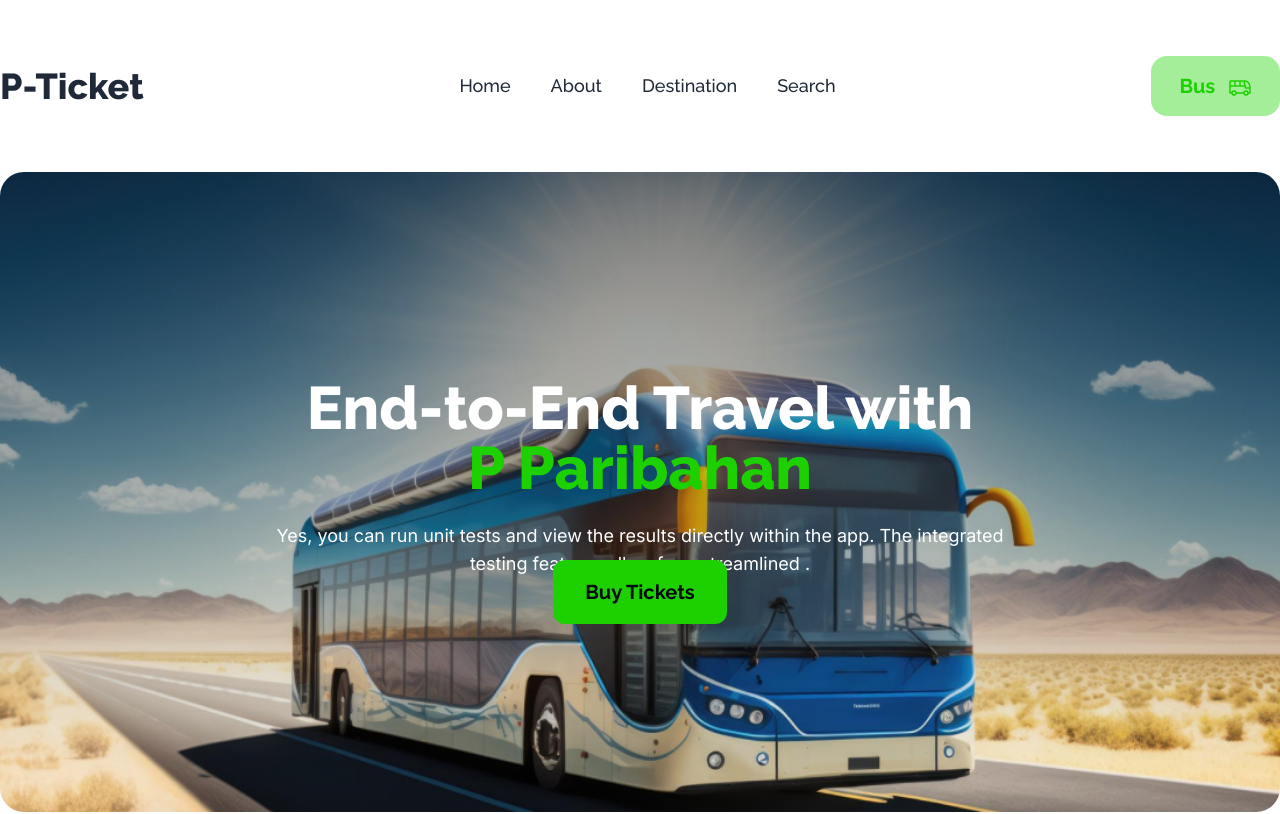
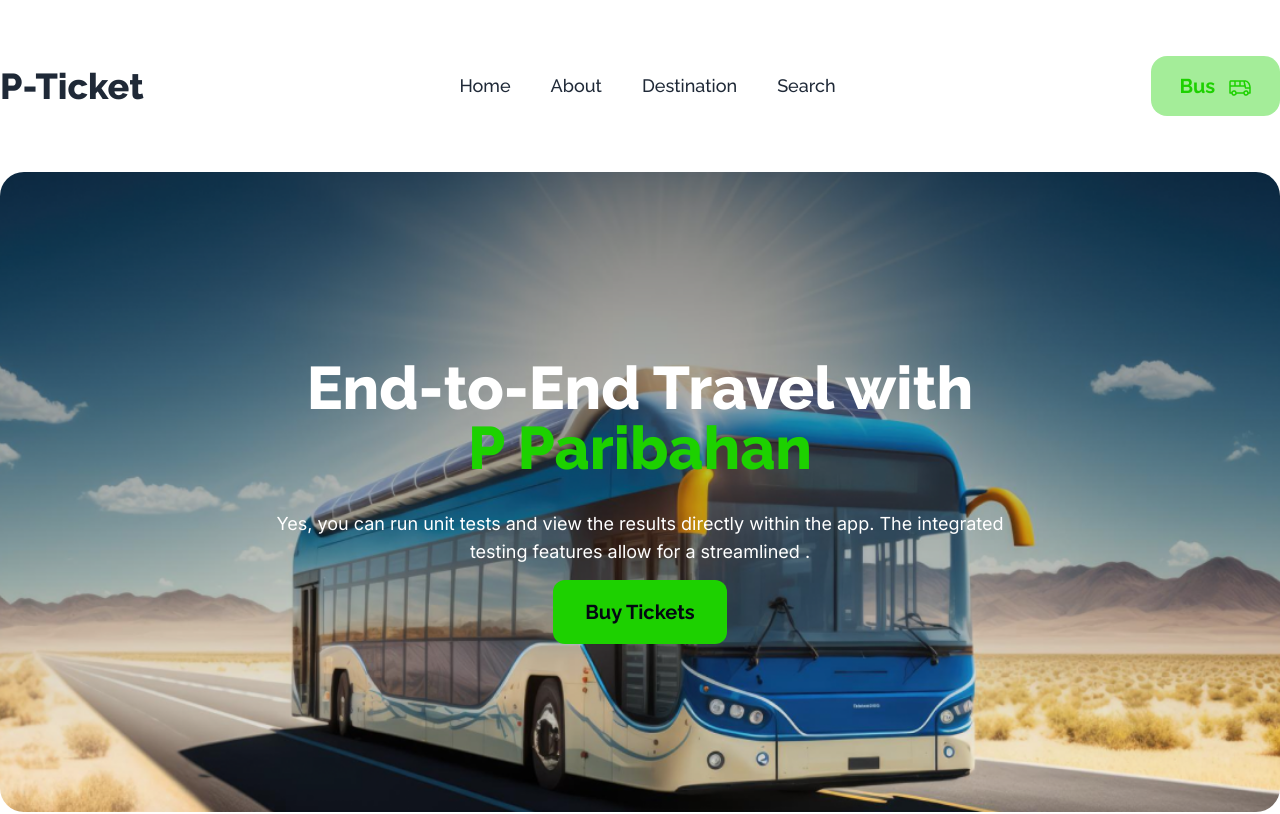
Before and after one commit to rakibgithub21/B9_A5-Bus-Ticket, a plain HTML site: page index.html in a window 1280 px wide. Shown: the top 814 px of the page. Drawn offline with nearby package versions, Linux system fonts and the light colour scheme.

Commit message:
button edit

```diff
--- a/index.html
+++ b/index.html
@@ -50,7 +50,7 @@
         </nav>
         <div
             class="bg-[url('images/banner.png')]  bg-no-repeat bg-cover bg-center flex justify-center text-center h-[50vh] items-center  md:h-[80vh] rounded-3xl">
-            <div class="space-y-6 w-3/5 mx-auto">
+            <div class="space-y-8 w-3/5 mx-auto">
                 <h1 class="text-3xl md:text-5xl lg:text-6xl font-raleway text-white font-extrabold">End-to-End Travel
                     with <br>
                     <span class="text-[#1DD100]">P Paribahan</span>
@@ -60,9 +60,11 @@
                     within the app. The integrated testing features allow for a
                     streamlined .
                 </p>
-                <a href="#click"
-                    class="bg-[#1DD100] font-raleway text-[#030712] py-5 px-8 rounded-xl text-xl font-bold">Buy
-                    Tickets</a>
+                <div>
+                    <a href="#click"
+                        class="bg-[#1DD100] font-raleway text-[#030712] py-5 px-8 rounded-xl text-xl font-bold">Buy
+                        Tickets</a>
+                </div>
             </div>
         </div>
     </header>
```
